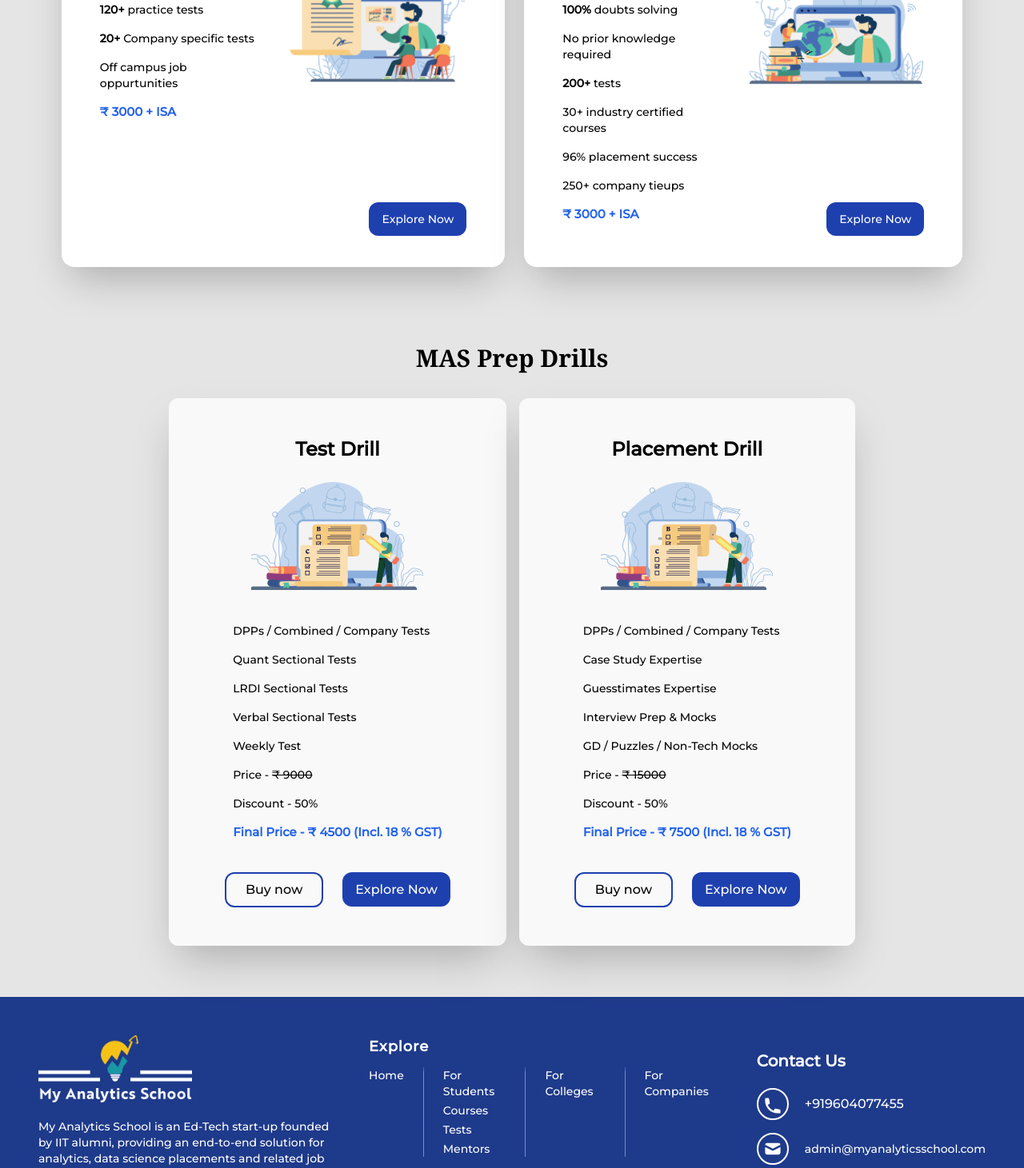
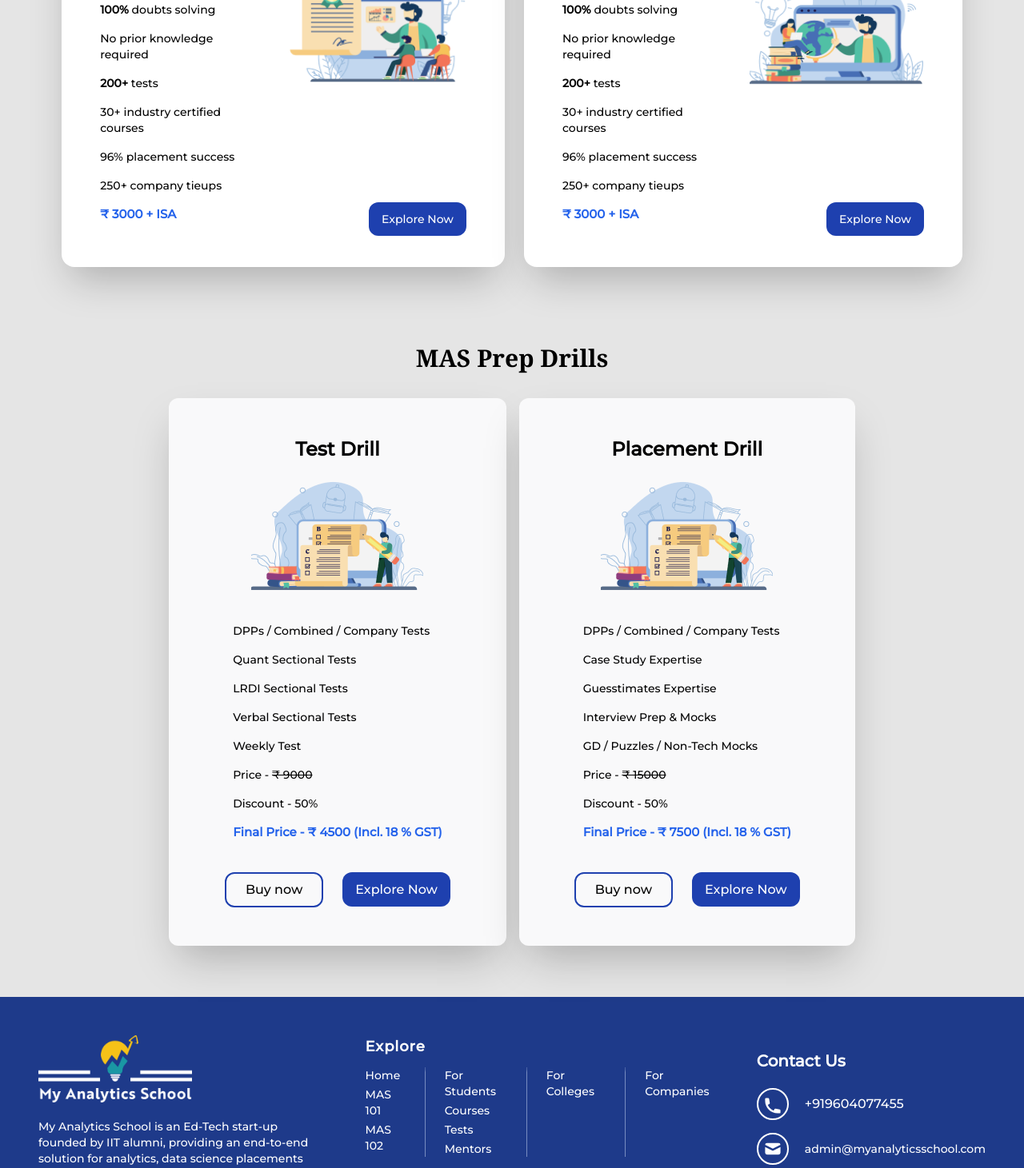
Before and after one commit to 100bhagya/mas-website-react, a React (Create React App) app: page /courses in a window 1280 px wide. Shown: the part 560-2021 px from the top of the page at 80% size. Built offline with nearby package versions, Linux system fonts and the light colour scheme.

Commit message:
added changes for MAS101

```diff
--- a/src/components/Footer.js
+++ b/src/components/Footer.js
@@ -50,9 +50,18 @@ const Footer = () => {
             <div className="">
               <h3 className="pb-3 text-lg ml-[8%] md:ml-0 font-bold tracking-wider">Explore</h3>
               <div className="flex flex-row p-8 space-x-2 text-sm md:p-0 md:space-x-6">
+                <div className="flex flex-col space-y-1">
                 <Link to="/" className="hover:scale-105 hover:text-slate-300">
                   Home
                 </Link>
+                <Link to="/mas101" className="hover:scale-105 hover:text-slate-300">
+                  MAS 101
+                </Link>
+                <Link to="/mas102" className="hover:scale-105 hover:text-slate-300">
+                  MAS 102
+                </Link>
+                </div>
+
                 <img src={Bar} alt="circle" className="" />
                 <Link
                   to="/courses"
--- a/src/data/ISAData.js
+++ b/src/data/ISAData.js
@@ -8,7 +8,7 @@ const Data = [
   {
     question: "When do my ISA repayments start?",
     answer:
-      "YISA repayments start as soon as you start getting your first salary.",
+      "Your ISA repayments start as soon as you start getting your first salary.",
     open: false,
   },
   {
--- a/src/pages/Courses.js
+++ b/src/pages/Courses.js
@@ -41,7 +41,7 @@ const Courses = () => {
                     className="z-0 h-full"
                 />
                 <p className="absolute text-white z-10 top-1.5 right-8 font-bold">
-                  For IITs
+                  For IITs, BITS
                 </p>
               </div>
             </div>
@@ -53,19 +53,23 @@ const Courses = () => {
                     className="w-1/2 h-36 md:ml-8"
                   />
               <div className="text-sm min-w-xl">
-                <p className="mb-4">One to one mentorship</p>
+              <p className="mb-4">One to one mentorship</p>
                 <p className="mb-4">
-                  <b>120+</b> practice tests
+                  <b>100%</b> doubts solving
                 </p>
                 <p className="mb-4">
-                  <b>20+ </b> Company specific tests
+                  No prior knowledge required
                 </p>
                 <p className="mb-4">
-                  Off campus job oppurtunities
+                  <b>200+</b> tests
                 </p>
+                <p className="mb-4">30+ industry certified courses</p>
+                <p className="mb-4">96% placement success</p>
+                <p className="mb-4">250+ company tieups</p>
                 <p className="text-[15px] font-semibold text-blue-600">
                   ₹ 3000 + ISA
                 </p>
+
               </div>
             </div>
             <div className="pr-12 text-right" >
--- a/src/pages/ISA-101.js
+++ b/src/pages/ISA-101.js
@@ -33,12 +33,12 @@ const ISA101 = () => {
   const [ctc, setCtc] = useState(12);
 
   const calculateMonthlyPay = (ctc) => {
-    if (ctc > 18) {
-      return 7400;
-    } else if (ctc < 7) {
+    if (ctc >20) {
+      return 8800;
+    } else if (ctc <=8) {
       return 0;
     } else
-     return Math.ceil((ctc * 100000 * 0.048786) / 12 / 100) * 100;
+     return Math.ceil((ctc * 100000 * 0.052786) / 12 / 100) * 100;
   }
 
   const toggleFAQ = (index) => {
@@ -57,8 +57,8 @@ const ISA101 = () => {
   return (
     <div className="bg-back">
       <Navbar />
-      <div className="lg:flex pt-28 bg-gradient-to-b from-blue-200 via-blue-100 to-blue-50 text-center justify-center">
-        <div className="lg:pt-16 pb-20 lg:bottom-12">
+      <div className="justify-center text-center lg:flex pt-28 bg-gradient-to-b from-blue-200 via-blue-100 to-blue-50">
+        <div className="pb-20 lg:pt-16 lg:bottom-12">
           <h1 className="md:font-medium font-semibold text-center justify-center relative lg:bottom-6  text-black text-xl md:text-2xl lg:text-[50px]  leading-8 font-primary">
             ISA
           </h1>
@@ -80,7 +80,7 @@ const ISA101 = () => {
         <img
           src={Artboard1}
           alt="artboard"
-          className="md:bg-card lg:pr-12 md:py-12 px-8 md:px-12 lg:px-0 md:rounded-r-2xl"
+          className="px-8 md:bg-card lg:pr-12 md:py-12 md:px-12 lg:px-0 md:rounded-r-2xl"
         />
       </div>
 
@@ -91,14 +91,14 @@ const ISA101 = () => {
           </p>
           Just 3000/- will be charged as registration fee for joining My
           Analytics School which is fully refundable only if you join My
-          Analytics School and remain unplaced till 30th June 2023.
+          Analytics School and remain unplaced till 30th June 2024.
         </p>
 
         <p className="md:text-[16px] text-[12px] flex md:py-6 py-4 border-b-2 border-solid border-blue-300">
           <p className="bg-blue-600 md:w-7 w-6 md:h-7 h-6 mr-7 text-white rounded-full md:pl-[8px] pl-[7px] md:pt-[2px] pt-[3px]">
             2
           </p>
-          No need to pay ISA charges if placed below 6 lakhs.
+          No need to pay ISA charges if placed below 8 lakhs.
         </p>
 
         <p className="md:text-[16px] text-[12px] flex md:py-6 py-4 border-b-2 border-solid border-blue-300">
@@ -112,7 +112,7 @@ const ISA101 = () => {
           <p className="bg-blue-600 md:w-7 w-6  md:h-7 h-6 mr-7 text-white md:mt-5 rounded-full pr-[14px] md:pl-[10px] pl-[7px] md:pt-[2px] pt-[3px]">
             4
           </p>
-          After registration, the student will have an option to pay ₹ 34,000
+          After registration, the student will have an option to pay ₹ 39,000
           upfront. No need to pay anything after getting placed, if you have
           chosen upfront payment mode.
         </p>
@@ -137,7 +137,7 @@ const ISA101 = () => {
       </div>
 
       <div className="md:mt-32">
-        <div className="text-center md:text-3xl text-2xl mb-16">
+        <div className="mb-16 text-2xl text-center md:text-3xl">
           Calculate Your ISA Charge
         </div>
         <div className="flex justify-center">
@@ -163,12 +163,12 @@ const ISA101 = () => {
             {calculateMonthlyPay(ctc)}
           </div>
         </div>
-        <div className="flex flex-col-reverse md:flex-row justify-center">
-          <div className="md:mt-14 mt-8 ml-5 lg:ml-0">
+        <div className="flex flex-col-reverse justify-center md:flex-row">
+          <div className="mt-8 ml-5 md:mt-14 lg:ml-0">
             <div className="">*Registration Fees: 3000/-</div>
             <div className="mt-4">*Payments will be made for 12 months</div>
           </div>
-          <div className="mt-10 lg:ml-44 md:ml-24 ml-3">
+          <div className="mt-10 ml-3 lg:ml-44 md:ml-24">
             <div className="py-2 md:px-20 text-center md:text-left w-[96%] md:w-full border-[2px] border-solid border-black">
               Your Salary Per Month
             </div>
@@ -188,7 +188,7 @@ const ISA101 = () => {
         </div>
       </div>
       <div className="mt-16 relative left-[38%]"></div>
-      <div className="md:mt-28 mt-16 md:mb-40 mb-10">
+      <div className="mt-16 mb-10 md:mt-28 md:mb-40">
         <div className="text-[40px] text-center md:my-12">FAQ</div>
         <div className="faqs lg:w-[58%] md:w-[85%] relative lg:left-[21%] md:left-[7%] md:bg-white md:py-10 py-5 lg:px-20 md:px-8 rounded-3xl">
           {faqs.map((faq, i) => (
--- a/src/pages/MAS101.js
+++ b/src/pages/MAS101.js
@@ -118,7 +118,7 @@ const MAS101 = () => {
             <p className="relative justify-center px-8 mt-5 text-sm leading-8 text-black md:px-0 md:top-5 md:mt-0 md:text-lg font">
               This will act as your Tank and Bazooka to smash your placements
               and get placed in your dream company specifically designed for
-              IITs
+              IITs and BITS.
             </p>
           </div>
           <a
```
